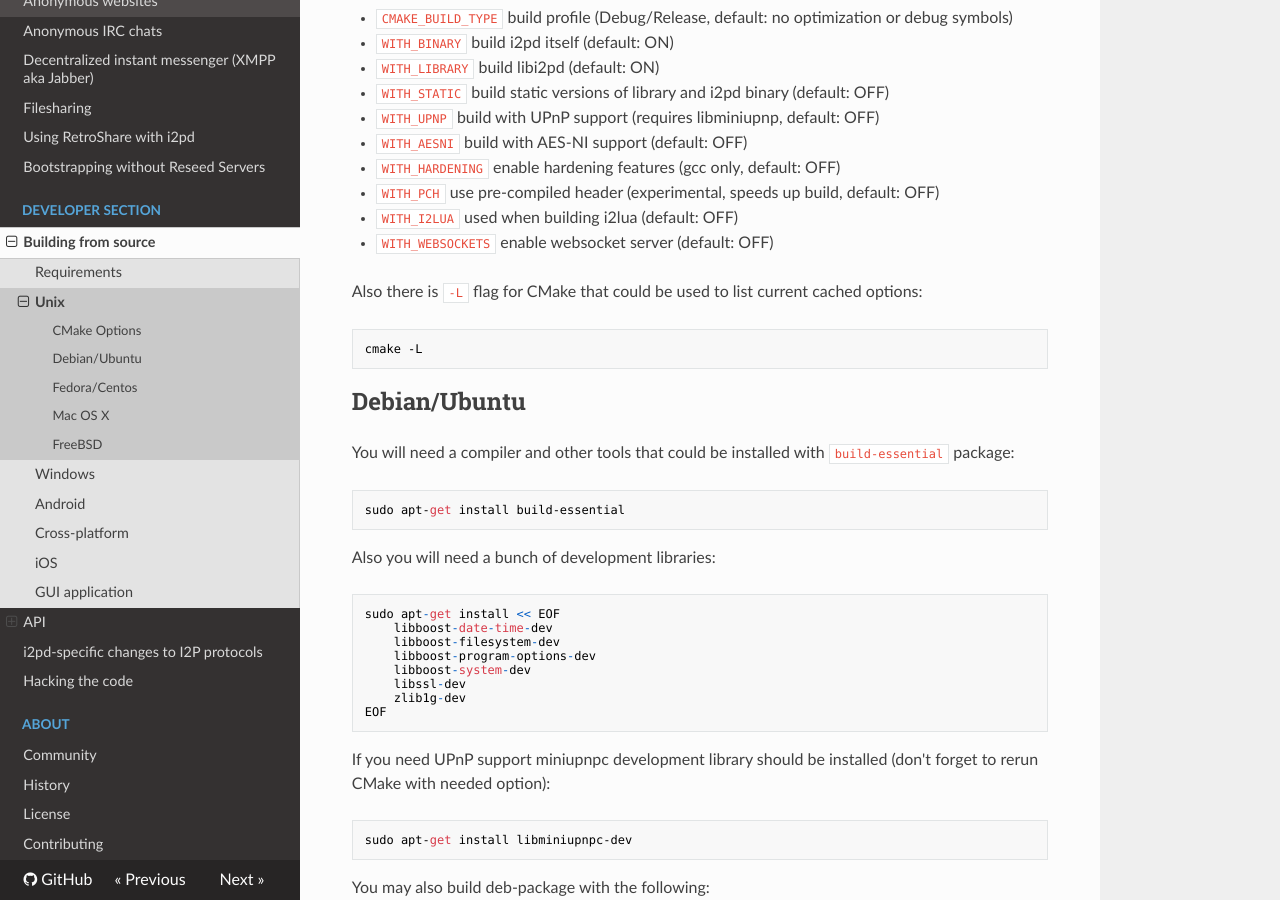
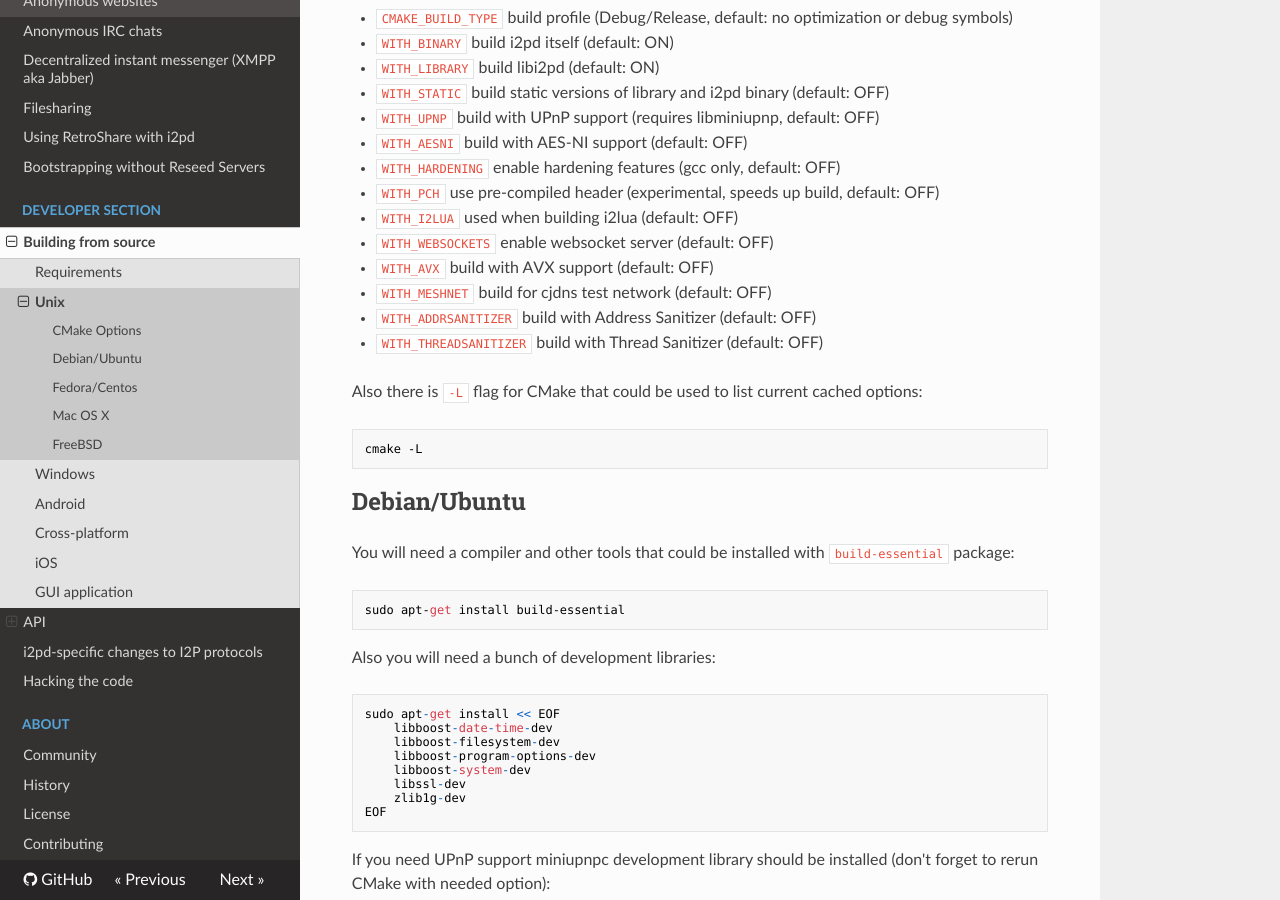
Before and after one commit to PurpleI2P/i2pd_docs_en, an MkDocs documentation site: the page built from docs/devs/building/unix.md, in a window 1280 px wide and 900 px high, scrolled down 982 px. Built offline with MkDocs 1.6.1, drawn with Linux system fonts in a browser that asks for light colours; nearby versions of some CDN libraries; old or Windows-style settings are respelled for this version of MkDocs.

Commit message:
Add doc for existing options in cmake

```diff
--- a/docs/devs/building/unix.md
+++ b/docs/devs/building/unix.md
@@ -46,6 +46,10 @@ Available CMake options(each option has a form of `-D<key>=<value>`, for more in
 * `WITH_PCH`         use pre-compiled header (experimental, speeds up build, default: OFF)
 * `WITH_I2LUA`       used when building i2lua (default: OFF)
 * `WITH_WEBSOCKETS`  enable websocket server (default: OFF)
+* `WITH_AVX`         build with AVX support (default: OFF)
+* `WITH_MESHNET`     build for cjdns test network (default: OFF)
+* `WITH_ADDRSANITIZER`   build with Address Sanitizer (default: OFF)
+* `WITH_THREADSANITIZER` build with Thread Sanitizer (default: OFF)
 
 
 Also there is `-L` flag for CMake that could be used to list current cached options:
```
